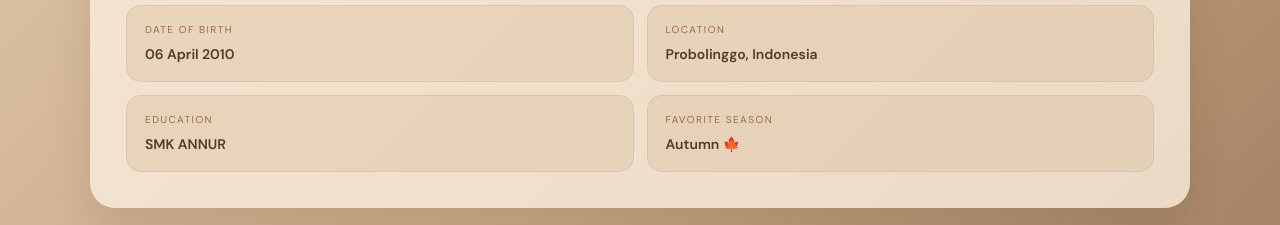
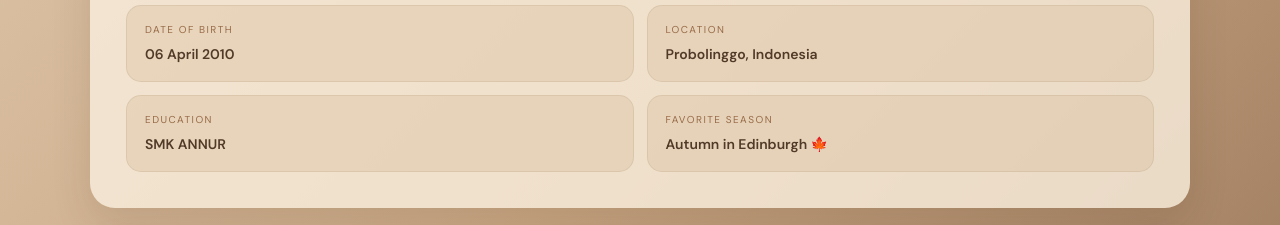
Before and after one commit to shofiatuladawiyah98smkannur/profile-data, a plain HTML site: page index.html in a window 1280 px wide. Shown: the part 860-1085 px from the top of the page. Drawn offline with nearby package versions, Linux system fonts and the light colour scheme.

Commit message:
Update index.html

```diff
--- a/index.html
+++ b/index.html
@@ -168,7 +168,7 @@
         <div class="info"><small>Date of birth</small><strong>06 April 2010</strong></div>
         <div class="info"><small>Location</small><strong>Probolinggo, Indonesia</strong></div>
         <div class="info"><small>Education</small><strong>SMK ANNUR</strong></div>
-        <div class="info"><small>Favorite season</small><strong>Autumn 🍁</strong></div>
+        <div class="info"><small>Favorite season</small><strong>Autumn in Edinburgh 🍁</strong></div>
       </div>
     </section>
 
```
